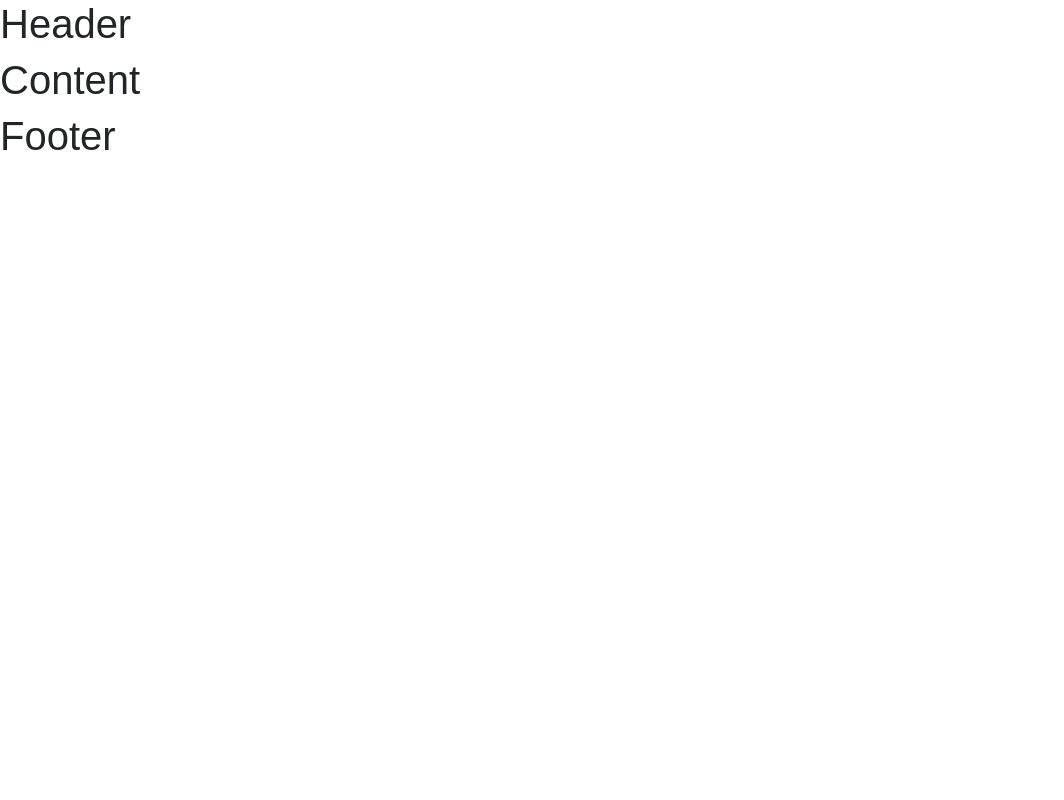
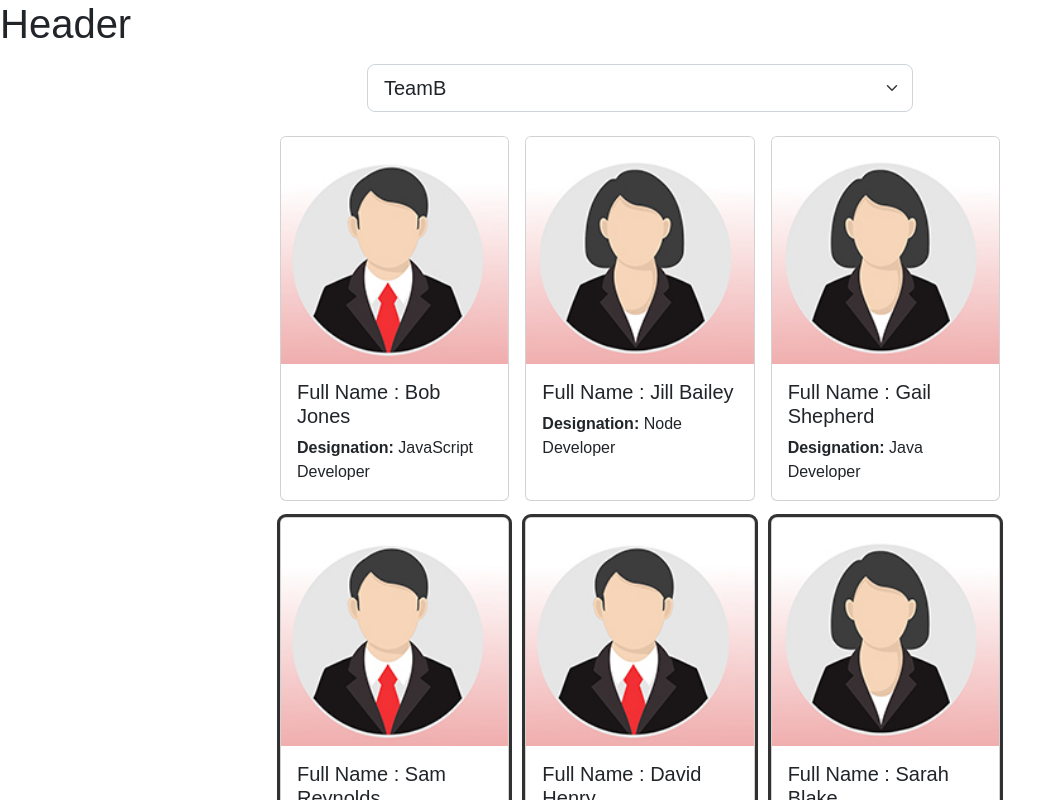
Before and after one commit to tafitahery/team-allocation-member, a React (Create React App) app: page / in a window 1280 px wide. Shown: the top 800 px of the page, without its empty margins (0-1064 px from the left). Built offline with nearby package versions, Linux system fonts and the light colour scheme.

Commit message:
Use JavaScript Events to Set State

```diff
--- a/src/App.css
+++ b/src/App.css
@@ -1,3 +1,12 @@
 body {
   font-family: Arial, Helvetica, sans-serif;
 }
+
+.card-collection {
+  display: grid;
+  grid-template-columns: 1fr 1fr 1fr;
+}
+
+.standout {
+  box-shadow: rgba(0, 0, 0, 0.15) 0px 1px 4px, rgb(51, 51, 51) 0px 0px 0px 3px;
+}
--- a/src/App.js
+++ b/src/App.js
@@ -1,5 +1,5 @@
 import './App.css';
-import Content from './Content';
+import Employee from './Employee';
 import Footer from './Footer';
 import Header from './Header';
 
@@ -7,7 +7,7 @@ function App() {
   return (
     <div className="App">
       <Header />
-      <Content />
+      <Employee />
       <Footer />
     </div>
   );
--- a/src/Content.jsx
+++ /dev/null
@@ -1,9 +0,0 @@
-const Content = () => {
-  return (
-    <main>
-      <h1>Content</h1>
-    </main>
-  );
-};
-
-export default Content;
--- a/src/Employee.jsx
+++ b/src/Employee.jsx
@@ -1,7 +1,159 @@
+import { useState } from 'react';
+import femaleProfile from './images/femaleProfile.jpg';
+import maleProfile from './images/maleProfile.jpg';
+
 const Employee = () => {
+  const [selectedTeam, setTeam] = useState('TeamB');
+  const [employees, setEmployees] = useState([
+    {
+      id: 1,
+      fullName: 'Bob Jones',
+      designation: 'JavaScript Developer',
+      gender: 'male',
+      teamName: 'TeamA',
+    },
+    {
+      id: 2,
+      fullName: 'Jill Bailey',
+      designation: 'Node Developer',
+      gender: 'female',
+      teamName: 'TeamA',
+    },
+    {
+      id: 3,
+      fullName: 'Gail Shepherd',
+      designation: 'Java Developer',
+      gender: 'female',
+      teamName: 'TeamA',
+    },
+    {
+      id: 4,
+      fullName: 'Sam Reynolds',
+      designation: 'React Developer',
+      gender: 'male',
+      teamName: 'TeamB',
+    },
+    {
+      id: 5,
+      fullName: 'David Henry',
+      designation: 'DotNet Developer',
+      gender: 'male',
+      teamName: 'TeamB',
+    },
+    {
+      id: 6,
+      fullName: 'Sarah Blake',
+      designation: 'SQL Server DBA',
+      gender: 'female',
+      teamName: 'TeamB',
+    },
+    {
+      id: 7,
+      fullName: 'James Bennet',
+      designation: 'Angular Developer',
+      gender: 'male',
+      teamName: 'TeamC',
+    },
+    {
+      id: 8,
+      fullName: 'Jessica Faye',
+      designation: 'API Developer',
+      gender: 'female',
+      teamName: 'TeamC',
+    },
+    {
+      id: 9,
+      fullName: 'Lita Stone',
+      designation: 'C++ Developer',
+      gender: 'female',
+      teamName: 'TeamC',
+    },
+    {
+      id: 10,
+      fullName: 'Daniel Young',
+      designation: 'Python Developer',
+      gender: 'male',
+      teamName: 'TeamD',
+    },
+    {
+      id: 11,
+      fullName: 'Adrian Jacobs',
+      designation: 'Vue Developer',
+      gender: 'male',
+      teamName: 'TeamD',
+    },
+    {
+      id: 12,
+      fullName: 'Devin Monroe',
+      designation: 'Graphic Designer',
+      gender: 'male',
+      teamName: 'TeamD',
+    },
+  ]);
+
+  const handleTeamSelectionChange = (e) => {
+    setTeam(e.target.value);
+  };
+
+  const handleEmployeeCardClick = (event) => {
+    const transformedEmployees = employees.map((employee) =>
+      employee.id === parseInt(event.currentTarget.id)
+        ? employee.teamName === selectedTeam
+          ? { ...employee, teamName: '' }
+          : { ...employee, teamName: selectedTeam }
+        : employee
+    );
+    setEmployees(transformedEmployees);
+  };
+
   return (
-    <main>
-      <h1>Employee</h1>
+    <main className="container">
+      <div className="row justify-content-center mt-3 mb-3">
+        <div className="col-6">
+          <select
+            className="form-select form-select-lg"
+            value={selectedTeam}
+            onChange={handleTeamSelectionChange}
+          >
+            <option value="TeamA">TeamA</option>
+            <option value="TeamB">TeamB</option>
+            <option value="TeamC">TeamC</option>
+            <option value="TeamD">TeamD</option>
+          </select>
+        </div>
+      </div>
+      <div className="row justify-content-center mt-3 mb-3">
+        <div className="col-8">
+          <div className="card-collection">
+            {employees.map((employee) => (
+              <div
+                id={employee.id}
+                className={
+                  employee.teamName === selectedTeam
+                    ? 'card m-2 standout'
+                    : 'card m-2'
+                }
+                style={{ cursor: 'pointer' }}
+                onClick={handleEmployeeCardClick}
+              >
+                <img
+                  src={employee.gender === 'male' ? maleProfile : femaleProfile}
+                  alt=""
+                  className="card-img-top"
+                />
+                <div className="card-body">
+                  <h5 className="card-title">
+                    Full Name : {employee.fullName}
+                  </h5>
+                  <p className="card-text">
+                    <b>Designation:</b> {employee.designation}
+                  </p>
+                </div>
+              </div>
+            ))}
+          </div>
+        </div>
+      </div>
     </main>
   );
 };
```
Also changed, not shown: src/images/femaleProfile.jpg (added), src/images/maleProfile.jpg (added).
